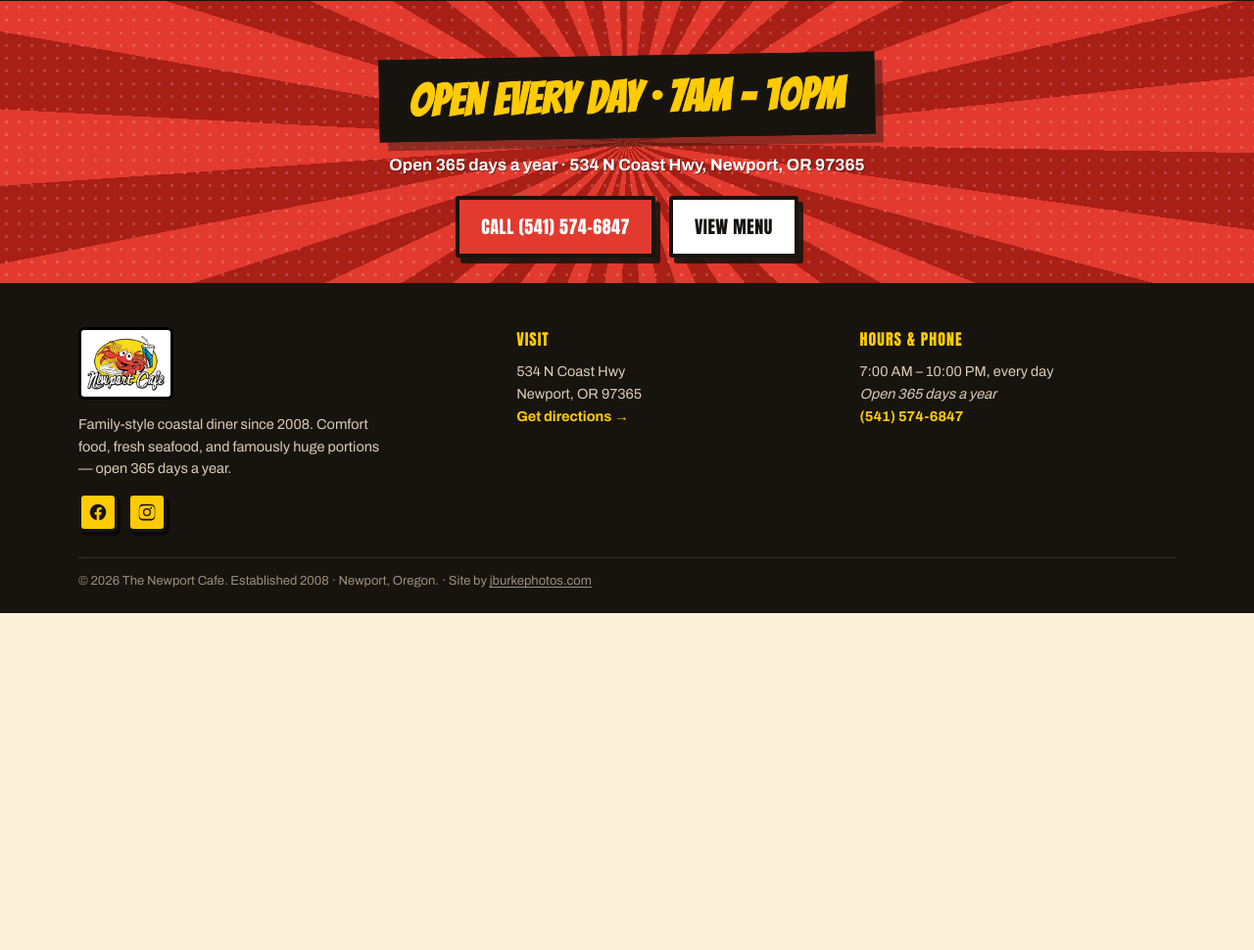
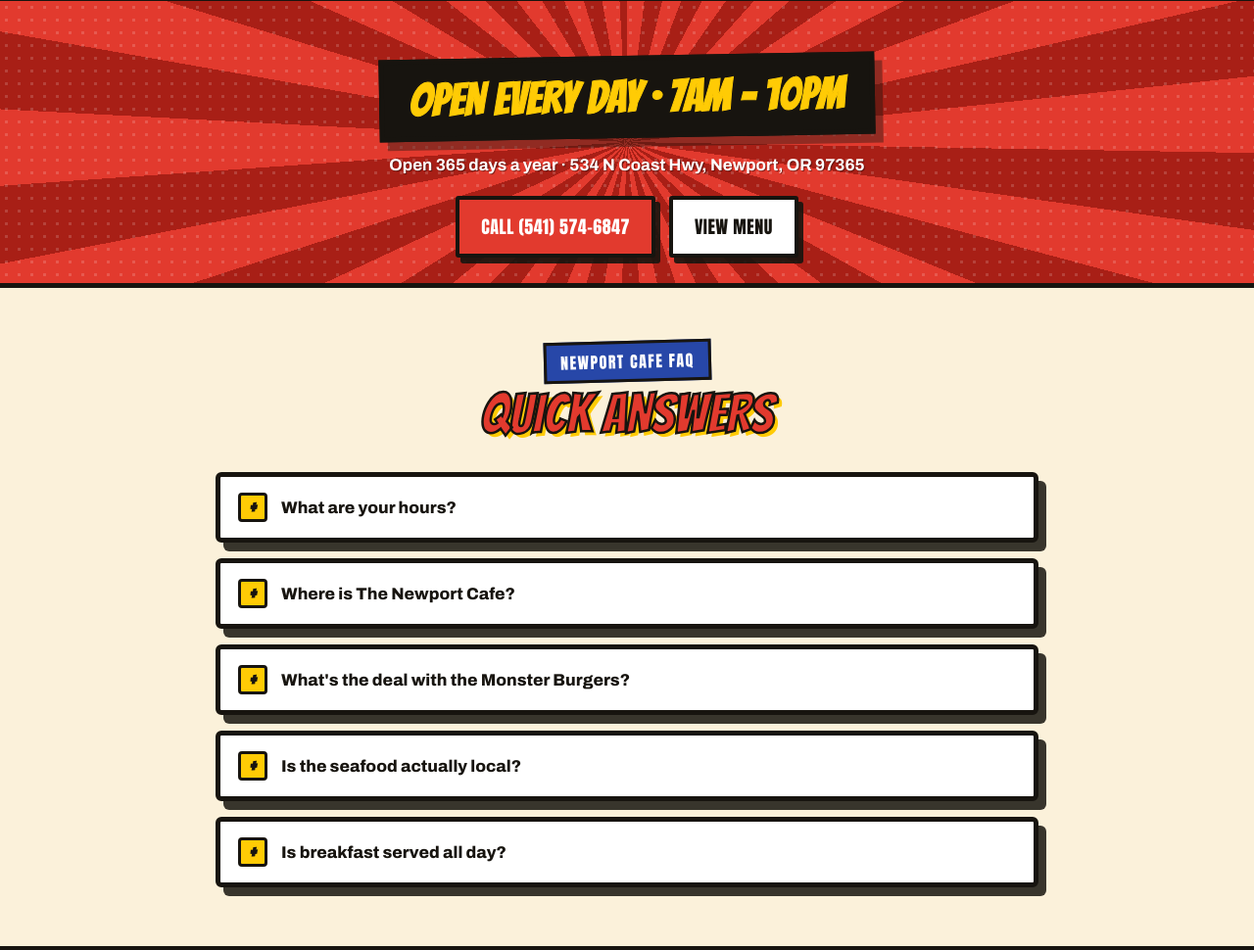
Before and after one commit to jburkephotos/newport-cafe, an Astro site: page / in a window 1280 px wide. Shown: the part 4254-5224 px from the top of the page at 98% size. Before the commit the page ends 4880 px from the top, so only its background shows below. Built offline with nearby package versions, Linux system fonts and the light colour scheme; Astro itself is replaced by a stand-in of ours.

Commit message:
Homepage FAQ: five quick answers (hours, location, Monster, seafood, breakfast)
The homepage was the one page without question-led content or FAQPage schema —
now it carries both, reusing menu answers verbatim so copy stays consistent.
Answers grounded in site.js facts (7AM-10PM/365, 534 N Coast Hwy).

```diff
--- a/src/data/faqs.js
+++ b/src/data/faqs.js
@@ -103,3 +103,21 @@ export const menuFaqs = [
     a: `Call us at (541) 574-6847 — we'll get your order going for pickup, or answer whatever the menu didn't.`,
   },
 ];
+
+// Homepage quick answers — the questions people actually ask first (hours,
+// location, the Monster, seafood, breakfast). Reuses menu answers verbatim
+// where they exist so the copy stays consistent site-wide.
+const pick = (q) => menuFaqs.find((f) => f.q === q);
+export const homeFaqs = [
+  {
+    q: 'What are your hours?',
+    a: `7:00 AM to 10:00 PM, every single day — 365 days a year. Holidays included. If you're hungry, we're open.`,
+  },
+  {
+    q: 'Where is The Newport Cafe?',
+    a: `534 N Coast Hwy in Newport, Oregon — right on Highway 101 at the corner of NE 6th St, a few blocks from Yaquina Bay. Look for the burger-wrapped car out front; you can't miss it.`,
+  },
+  pick("What's the deal with the Monster Burgers?"),
+  pick('Is the seafood actually local?'),
+  pick('Is breakfast served all day?'),
+].filter(Boolean);
--- a/src/pages/index.astro
+++ b/src/pages/index.astro
@@ -5,8 +5,10 @@ import LaserDivider from '../components/LaserDivider.astro';
 import VideoCard from '../components/VideoCard.astro';
 import SocialLinks from '../components/SocialLinks.astro';
 import SiteCredit from '../components/SiteCredit.astro';
+import FaqSection from '../components/FaqSection.astro';
 import { site } from '../data/site.js';
 import { videos } from '../data/videos.js';
+import { homeFaqs } from '../data/faqs.js';
 ---
 
 <Base page="home">
@@ -165,6 +167,11 @@ import { videos } from '../data/videos.js';
     </div>
   </section>
 
+  <!-- HOMEPAGE FAQ — the questions people ask first (hours, location, the Monster,
+       seafood, breakfast). FaqSection also emits FAQPage JSON-LD, so the homepage
+       itself is citable by AI answer engines, not just /menu and /monster-burger. -->
+  <FaqSection faqs={homeFaqs} heading="QUICK ANSWERS" kicker="Newport Cafe FAQ" />
+
   <!-- FOOTER -->
   <footer style="background:#17140F;color:#f1e7d4;padding:40px 20px 26px;border-top:5px solid #17140F;">
     <div style="max-width:1120px;margin:0 auto;display:grid;grid-template-columns:1.3fr 1fr 1fr;gap:28px;" class="fam-grid">
```
